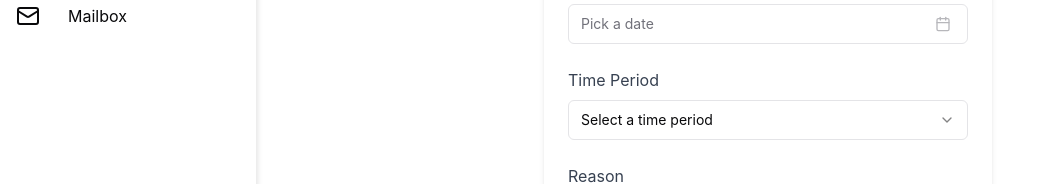
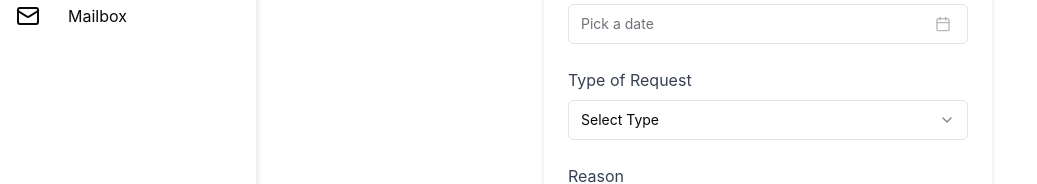
Before and after one commit to Jonathanxjt/A1-Remote, a React (Vite) app in the folder a1/: page /requestpage in a window 1280 px wide. Shown: the part 288-472 px from the top of the page, without its empty margins (0-1037 px from the left). Built offline with nearby package versions, Linux system fonts and the light colour scheme.

Commit message:
IT8-small_ui_fix

```diff
--- a/a1/src/pages/RequestPage/request.tsx
+++ b/a1/src/pages/RequestPage/request.tsx
@@ -199,14 +199,14 @@ export default function WorkFromHomeForm() {
               rules={{ required: "Please select a time period" }} // Required validation
               render={({ field }) => (
                 <FormItem>
-                  <label className="text-gray-700">Time Period</label>
+                  <label className="text-gray-700">Type of Request</label>
                   <Select
                     onValueChange={field.onChange}
                     defaultValue={field.value}
                   >
                     <FormControl>
                       <SelectTrigger className="w-full">
-                        <SelectValue placeholder="Select a time period" />
+                        <SelectValue placeholder="Select Type" />
                       </SelectTrigger>
                     </FormControl>
                     <SelectContent>
```
Also changed, not shown: a1/src/assets/Screenshots/Work_Request_Form_Calendar.png (added).
